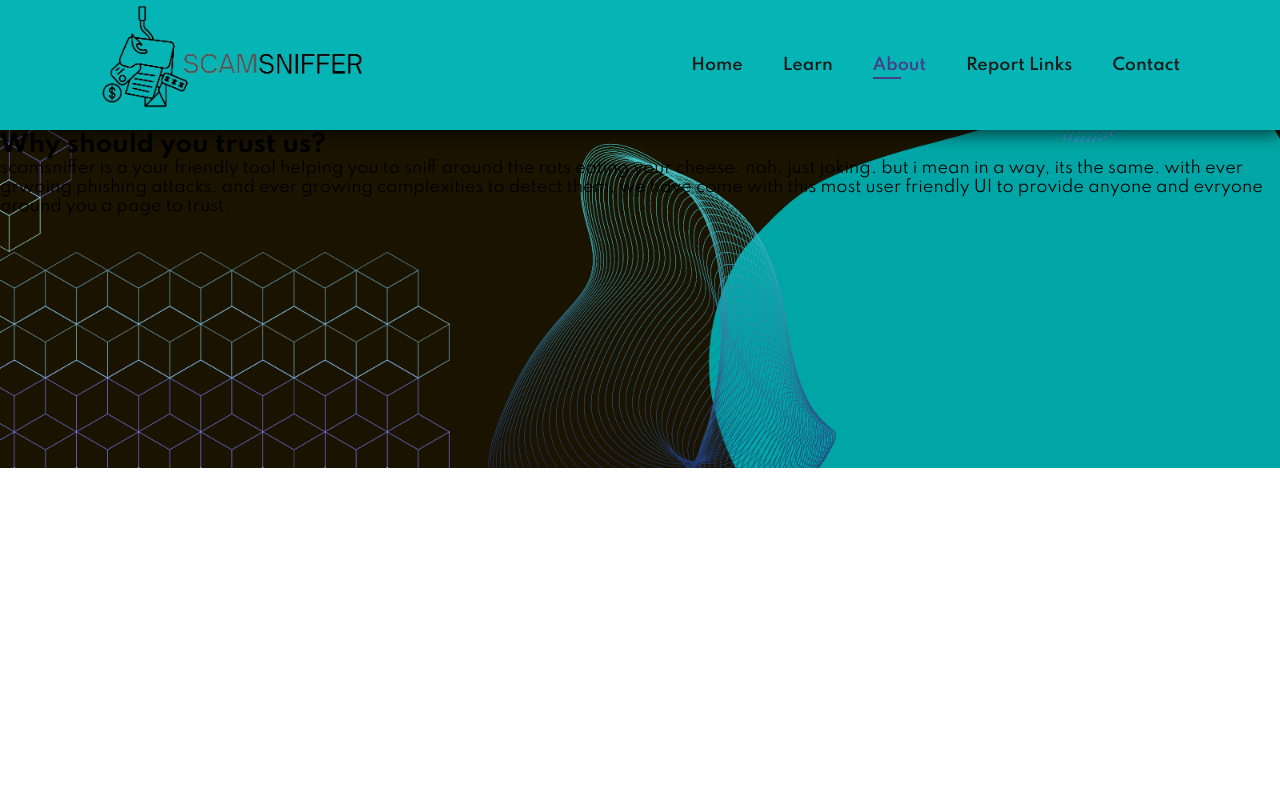
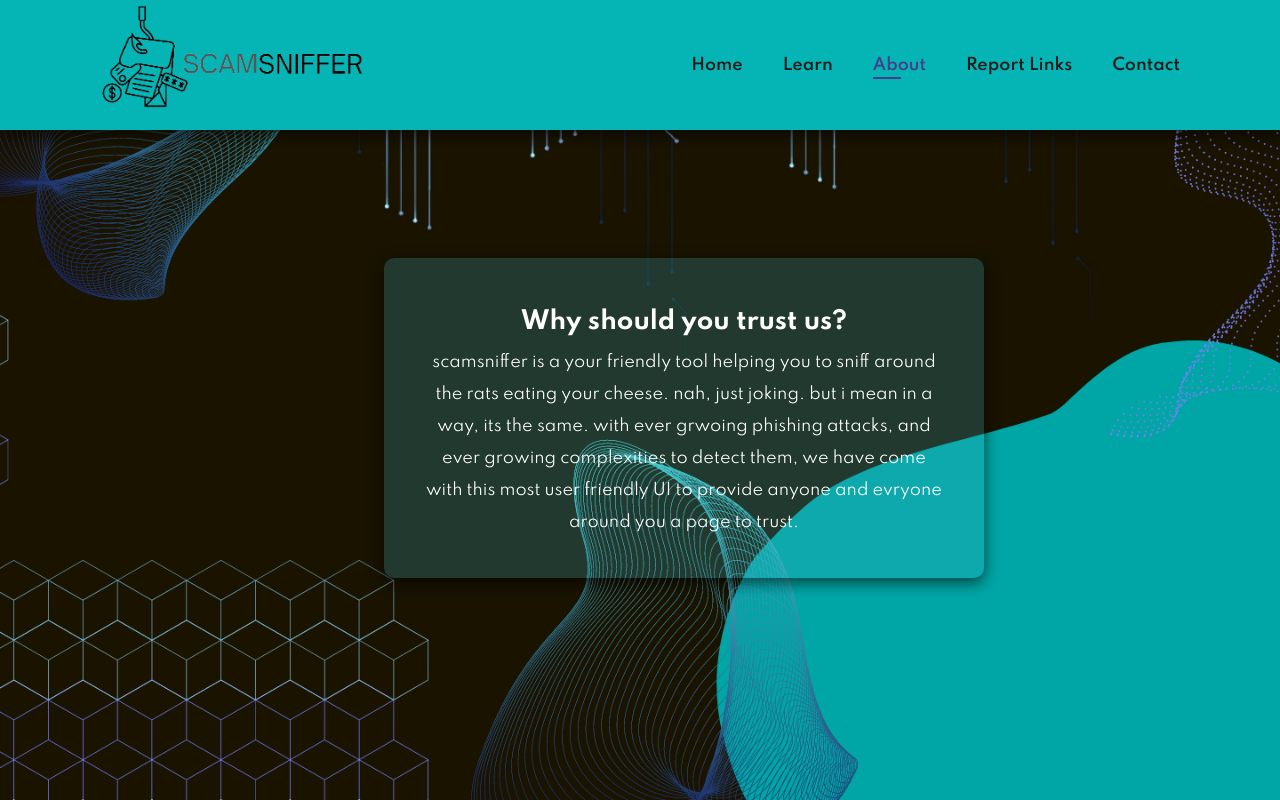
Before and after one commit to WeAre-Coder/ScamSniffer, a Django app: page /about/ in a window 1280 px wide. Run offline with Django 4.2, Linux system fonts and the light colour scheme; some libraries are stand-ins or nearby versions.

Commit message:
added bg images to report.html and about.html

```diff
--- a/linkScanner/static/linkScanner/style.css
+++ b/linkScanner/static/linkScanner/style.css
@@ -119,6 +119,7 @@ html {
 #link-input {
     width: 100%;
     padding: 10px;
+
     margin-bottom: 20px;
     font-family: 'Spartan', sans-serif;
     font-size: 16px;
@@ -142,3 +143,29 @@ html {
 #scan-button:hover {
     background-color: #161329;
 }
+
+
+.content{
+    color: #ffffff;
+    font-family: Arial, sans-serif;
+    background-color: #3bb2c03d;
+    line-height: 2;
+    text-align: center;
+    padding: 40px;
+    border-radius: 10px;
+    box-shadow: 0 5px 15px rgba(0, 0, 0, 0.6);
+    width: 60%;
+    max-width: 600px;
+
+    margin-right: 30%;
+    margin-left: 30%;
+    margin-top: 10%;
+    margin-bottom: 10%;
+    transition: box-shadow 0.3s ease;
+
+
+
+}
+.content:hover{
+    box-shadow: 0 0 20px 5px rgba(5, 181, 181, 0.6);
+}
--- a/linkScanner/templates/linkScanner/about.html
+++ b/linkScanner/templates/linkScanner/about.html
@@ -6,6 +6,8 @@
         background-size: cover;
         background-position: center;
         background-repeat: no-repeat;
+        height: 100vh;
+        margin:0;
     }
 
 
```
Also changed, not shown: linkScanner/templates/linkScanner/report.html (+12 -1 lines), db.sqlite3, linkScanner/static/linkScanner/r1.png (added).
